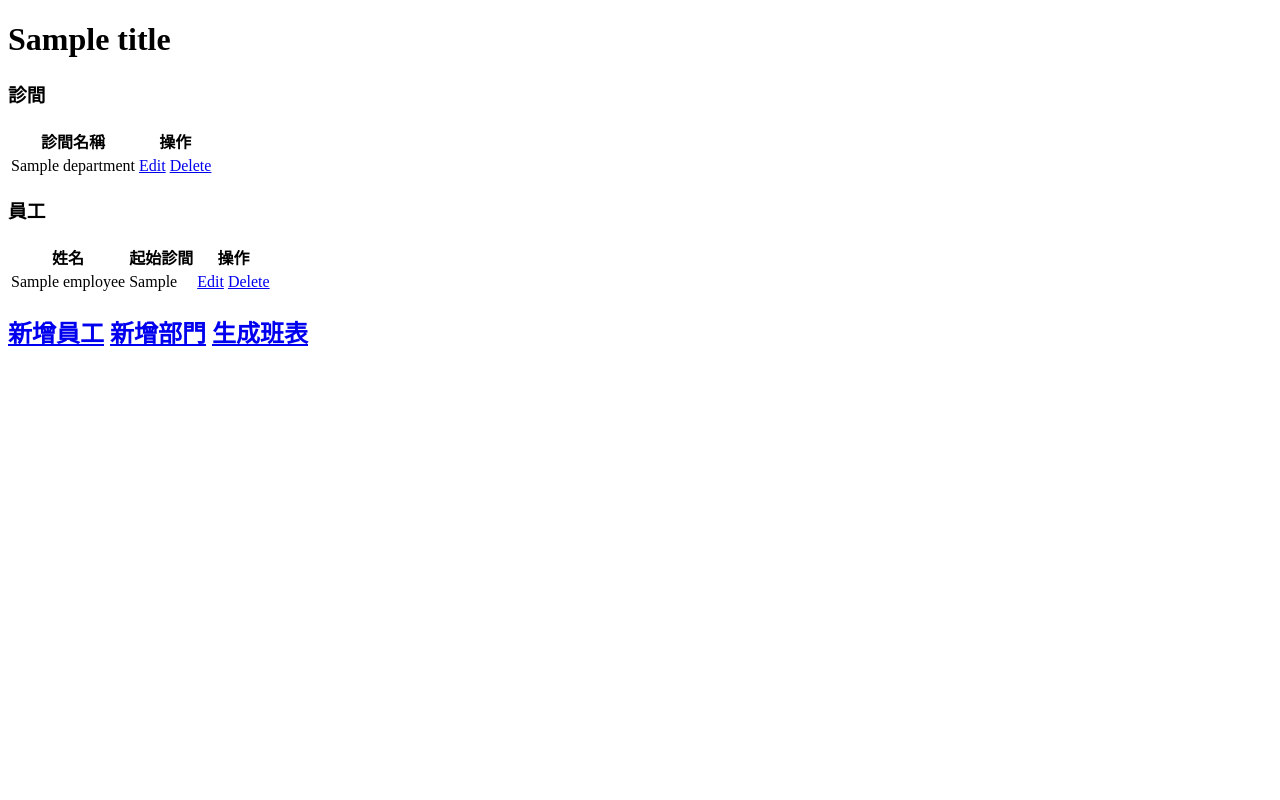
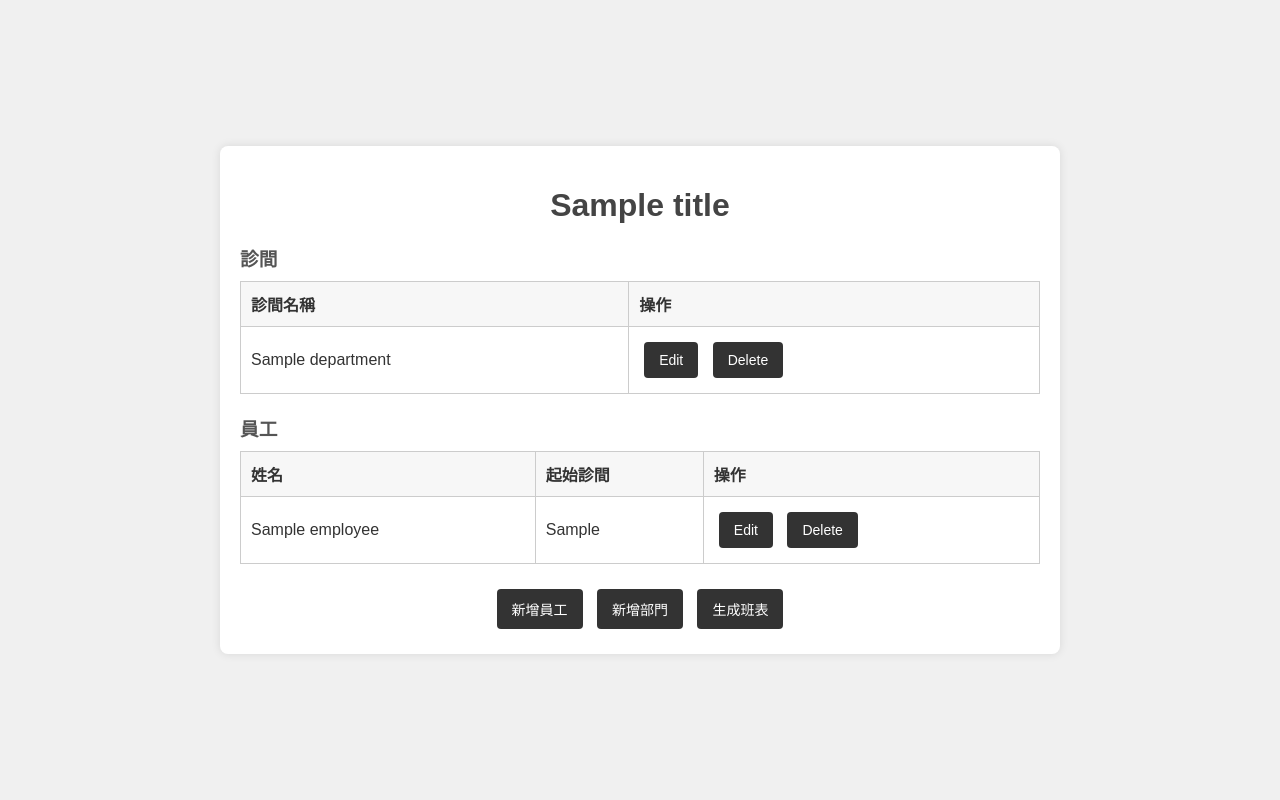
Before and after one commit to weiso131/Scheduling_system, a Flask app: template src/templates/show_status.html in a window 1280 px wide. Run offline with Flask 3, Linux system fonts and the light colour scheme; the template is opened without the code that fills it: most values are stand-ins (such as "Sample title", 1, 10 or a date in 2020).

Commit message:
Add css to home, show_status by chatGPT

```diff
--- /dev/null
+++ b/src/static/show_status.css
@@ -0,0 +1,78 @@
+body {
+    font-family: Arial, sans-serif;
+    background-color: #f0f0f0;
+    color: #333;
+    display: flex;
+    justify-content: center;
+    align-items: center;
+    height: 100vh;
+    margin: 0;
+}
+
+.container {
+    background-color: #fff;
+    padding: 20px;
+    border-radius: 8px;
+    box-shadow: 0 0 10px rgba(0, 0, 0, 0.1);
+    max-width: 800px;
+    width: 100%;
+}
+
+h1 {
+    color: #444;
+    text-align: center;
+    margin-bottom: 20px;
+}
+
+h3 {
+    color: #555;
+    margin-top: 20px;
+    margin-bottom: 10px;
+}
+
+.table {
+    width: 100%;
+    border-collapse: collapse;
+    margin-bottom: 20px;
+}
+
+.table th, .table td {
+    border: 1px solid #ccc;
+    padding: 10px;
+    text-align: left;
+}
+
+.table th {
+    background-color: #f7f7f7;
+}
+
+.transaction-actions {
+    text-align: center;
+}
+
+.button {
+    display: inline-block;
+    padding: 10px 15px;
+    margin: 5px;
+    background-color: #333;
+    color: #fff;
+    text-decoration: none;
+    border-radius: 4px;
+    font-size: 14px;
+    text-align: center;
+    cursor: pointer;
+}
+
+.button:hover {
+    background-color: #555;
+}
+
+.button:focus {
+    outline: none;
+    box-shadow: 0 0 5px rgba(0, 0, 0, 0.3);
+}
+
+.actions {
+    text-align: center;
+    margin-top: 20px;
+}
--- a/src/templates/show_status.html
+++ b/src/templates/show_status.html
@@ -4,11 +4,14 @@
     <meta charset="UTF-8">
     <meta name="viewport" content="width=device-width, initial-scale=1.0">
     <title>{{title}}</title>
+    <link rel="stylesheet" href="{{ url_for('static', filename='show_status.css') }}">
 </head>
 <body>
+    <div class="container">
         <h1>{{title}}</h1>
+
         <h3>診間</h3>
-    <table>
+        <table class="table">
             <thead>
                 <tr>
                     <th>診間名稱</th>
@@ -20,15 +23,16 @@
                 <tr>
                     <td>{{ department.name }}</td>
                     <td class="transaction-actions">
-                    <a href="{{ url_for('edit', target_class=0, id=department.id) }}">Edit</a>
-                    <a href="{{ url_for('delete', target_class=0, id=department.id) }}">Delete</a>
+                        <a href="{{ url_for('edit', target_class=0, id=department.id) }}" class="button">Edit</a>
+                        <a href="{{ url_for('delete', target_class=0, id=department.id) }}" class="button">Delete</a>
                     </td>
                 </tr>
                 {% endfor %}
             </tbody>
         </table>
+
         <h3>員工</h3>
-    <table>
+        <table class="table">
             <thead>
                 <tr>
                     <th>姓名</th>
@@ -42,18 +46,19 @@
                     <td>{{ employee.name }}</td>
                     <td>{{ employee.last_room }}</td>
                     <td class="transaction-actions">
-                    <a href="{{ url_for('edit', target_class=1, id=employee.id) }}">Edit</a>
-                    <a href="{{ url_for('delete', target_class=1, id=employee.id) }}">Delete</a>
+                        <a href="{{ url_for('edit', target_class=1, id=employee.id) }}" class="button">Edit</a>
+                        <a href="{{ url_for('delete', target_class=1, id=employee.id) }}" class="button">Delete</a>
                     </td>
                 </tr>
                 {% endfor %}
             </tbody>
         </table>
-    <h2>
-        <a href="{{ url_for('add_employee') }}">新增員工</a>
-        <a href="{{ url_for('add_department') }}">新增部門</a>
-        <a href="{{ url_for('build_schedule') }}">生成班表</a>
-    </h2>
 
+        <div class="actions">
+            <a href="{{ url_for('add_employee') }}" class="button">新增員工</a>
+            <a href="{{ url_for('add_department') }}" class="button">新增部門</a>
+            <a href="{{ url_for('build_schedule') }}" class="button">生成班表</a>
+        </div>
+    </div>
 </body>
 </html>
```
Also changed, not shown: src/static/home.css (added, +86 -0 lines), src/templates/home.html (+10 -9 lines). Lines whose indentation alone changed are shown as unchanged.
